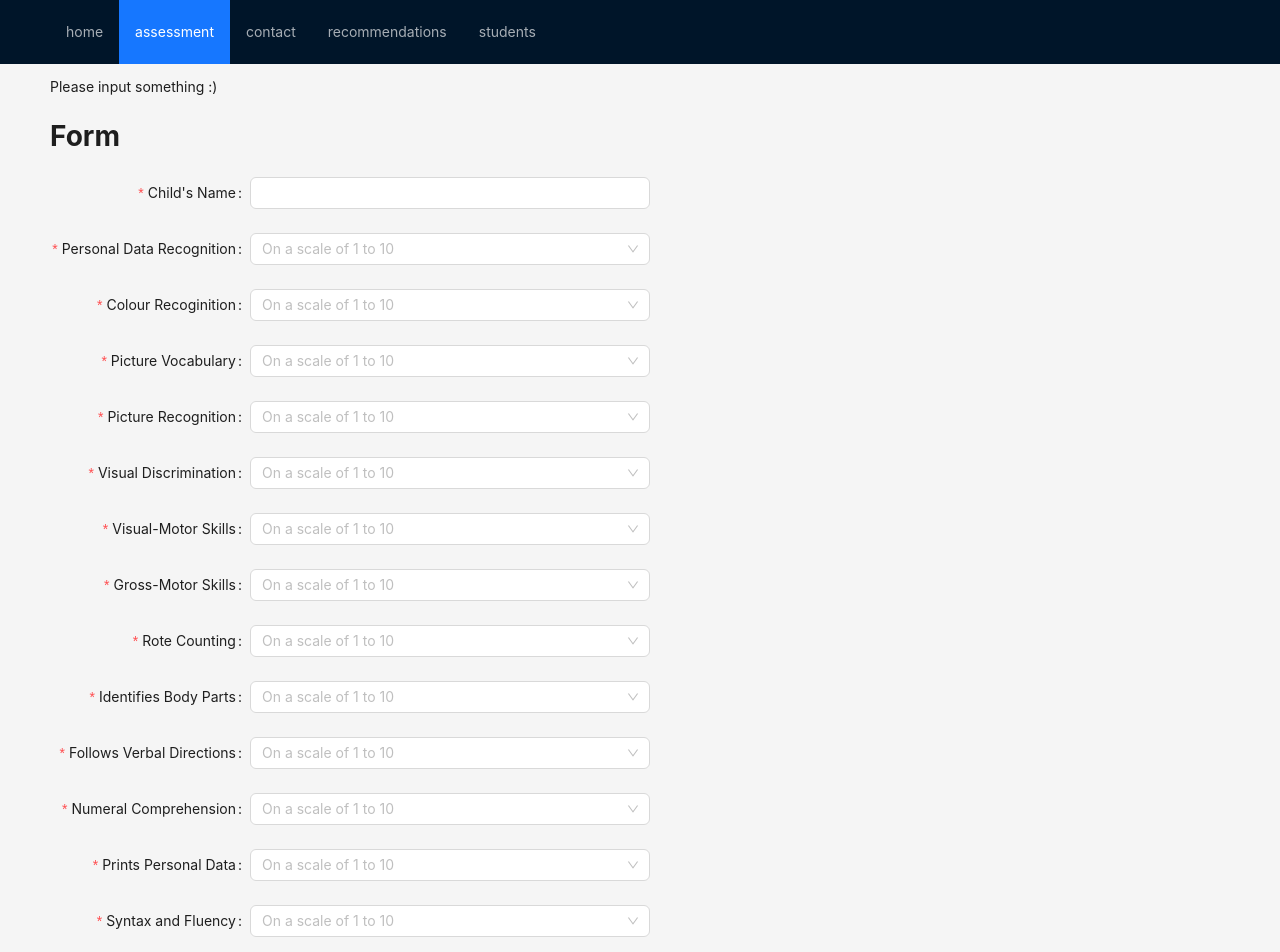
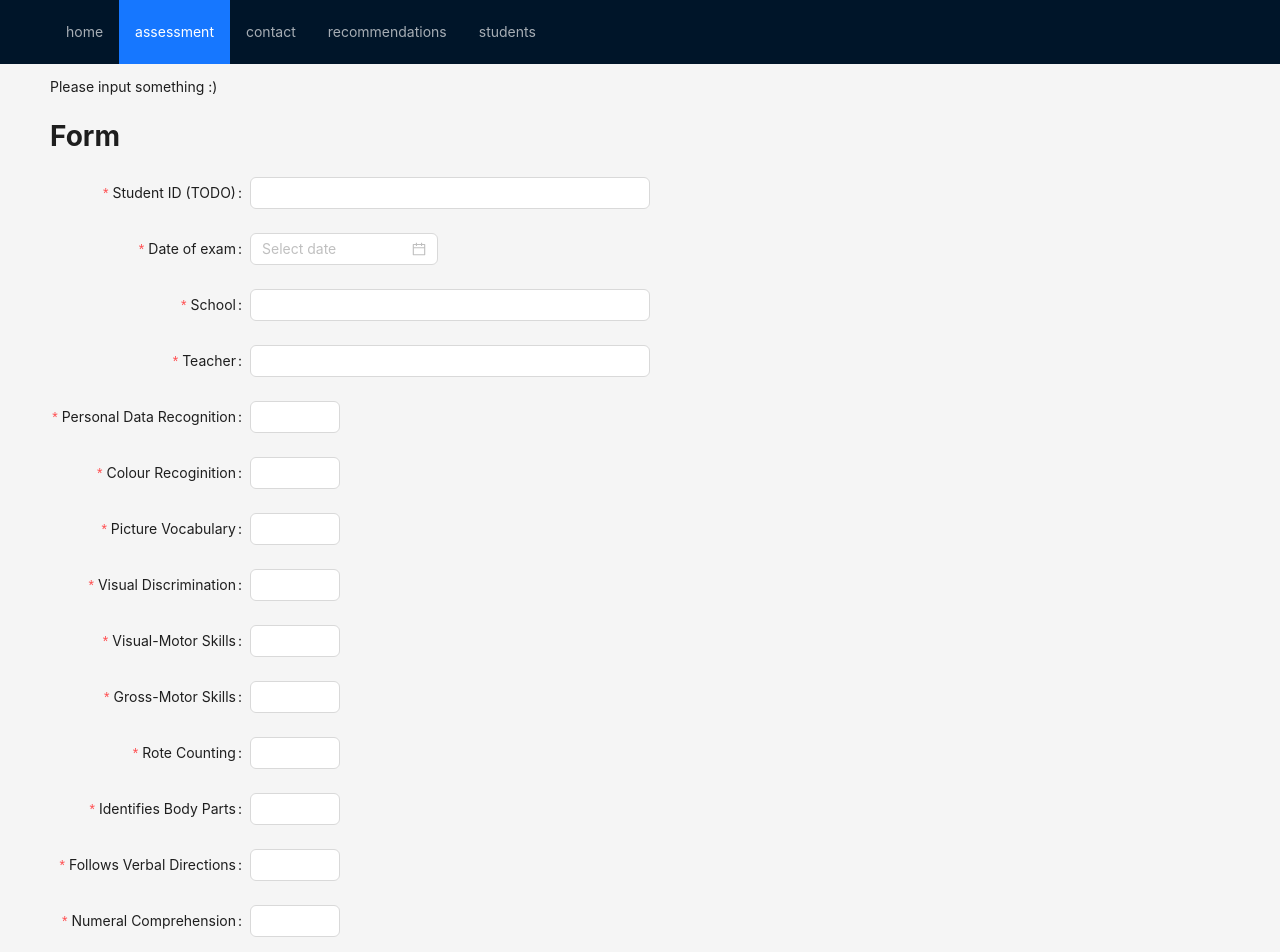
Before and after one commit to cfgcolumbus23/Team-11, a Next.js app in the folder client/: page /assessment in a window 1280 px wide. Shown: the top 952 px of the page. Built offline with nearby package versions, Linux system fonts and the light colour scheme.

Commit message:
feat(client): add assessment submission

```diff
--- a/client/app/assessment/page.js
+++ b/client/app/assessment/page.js
@@ -1,7 +1,7 @@
 "use client";
-import { Form, Input, Select, Button } from "antd"
+import { Form, Input, Select, Button, InputNumber, DatePicker } from "antd"
 import React from 'react';
-
+import axios from "axios";
 const onFinish = () => {
     console.log("You submitted succesfully!");
 }
@@ -11,7 +11,9 @@ const onFinishFailed = () => {
 export default function Assessment() {
     const formRef = React.useRef(null);
     const onFinish = (values) => {
-        axios.post("http://localhost:3001/api/student/", values);
+        axios.post("http://localhost:3001/api/rawAssessmentScores", values).then((response) => {
+            console.log("Server response " + response)
+        })
     };
     return (
         <div>
@@ -27,8 +29,8 @@ export default function Assessment() {
                 autoComplete="off">
                 <h1>Form</h1>
                 <Form.Item
-                    label="Child's Name"
-                    name="childName"
+                    label="Student ID (TODO)"
+                    name="studentId"
                     rules={[
                         {
                             required: true,
@@ -39,8 +41,44 @@ export default function Assessment() {
                     <Input />
                 </Form.Item>
                 <Form.Item
+                    label="Date of exam"
+                    name="date"
+                    rules={[
+                        {
+                            required: true,
+                            message: 'Please input the exam date',
+                        },
+                    ]}
+                >
+                    <DatePicker />
+                </Form.Item>
+                <Form.Item
+                    label="School"
+                    name="school"
+                    rules={[
+                        {
+                            required: true,
+                            message: 'Please input the name of the school',
+                        },
+                    ]}
+                >
+                    <Input />
+                </Form.Item>
+                <Form.Item
+                    label="Teacher"
+                    name="teacher"
+                    rules={[
+                        {
+                            required: true,
+                            message: 'Please input the name of the teacher',
+                        },
+                    ]}
+                >
+                    <Input />
+                </Form.Item>
+                <Form.Item
                     label="Personal Data Recognition"
-                    name="personalDataRec"
+                    name={["question_scores",0]}
                     rules={[
                         {
                             required: true,
@@ -48,18 +86,12 @@ export default function Assessment() {
                         },
                     ]}
                 >
-                    <Select placeholder="On a scale of 1 to 10">
-                        {Array.from({ length: 10 }, (_, index) => (
-                            <option key={index + 1} value={index + 1}>
-                                {index + 1}
-                            </option>
-                        ))}
-                    </Select>
+                    <InputNumber min={1} max={10} step={1} />
                 </Form.Item>
 
                 <Form.Item
                     label="Colour Recoginition"
-                    name="colourRec"
+                    name={["question_scores",1]}
                     rules={[
                         {
                             required: true,
@@ -67,18 +99,12 @@ export default function Assessment() {
                         },
                     ]}
                 >
-                    <Select placeholder="On a scale of 1 to 10">
-                        {Array.from({ length: 10 }, (_, index) => (
-                            <option key={index + 1} value={index + 1}>
-                                {index + 1}
-                            </option>
-                        ))}
-                    </Select>
+                    <InputNumber min={1} max={10} step={1}/>
                 </Form.Item>
 
                 <Form.Item
                     label="Picture Vocabulary"
-                    name="picVoc"
+                    name={["question_scores",2]}
                     rules={[
                         {
                             required: true,
@@ -86,18 +112,12 @@ export default function Assessment() {
                         },
                     ]}
                 >
-                    <Select placeholder="On a scale of 1 to 10">
-                        {Array.from({ length: 10 }, (_, index) => (
-                            <option key={index + 1} value={index + 1}>
-                                {index + 1}
-                            </option>
-                        ))}
-                    </Select>
+                    <InputNumber min={1} max={10} step={1}/>
                 </Form.Item>
 
                 <Form.Item
-                    label="Picture Recognition"
-                    name="picRec"
+                    label="Visual Discrimination"
+                    name={["question_scores",3]}
                     rules={[
                         {
                             required: true,
@@ -105,18 +125,12 @@ export default function Assessment() {
                         },
                     ]}
                 >
-                    <Select placeholder="On a scale of 1 to 10">
-                        {Array.from({ length: 10 }, (_, index) => (
-                            <option key={index + 1} value={index + 1}>
-                                {index + 1}
-                            </option>
-                        ))}
-                    </Select>
+                    <InputNumber min={1} max={10} step={1}/>
                 </Form.Item>
 
                 <Form.Item
-                    label="Visual Discrimination"
-                    name="visDisc"
+                    label="Visual-Motor Skills"
+                    name={["question_scores",4]}
                     rules={[
                         {
                             required: true,
@@ -124,18 +138,12 @@ export default function Assessment() {
                         },
                     ]}
                 >
-                    <Select placeholder="On a scale of 1 to 10">
-                        {Array.from({ length: 10 }, (_, index) => (
-                            <option key={index + 1} value={index + 1}>
-                                {index + 1}
-                            </option>
-                        ))}
-                    </Select>
+                    <InputNumber min={1} max={10} step={1}/>
                 </Form.Item>
 
                 <Form.Item
-                    label="Visual-Motor Skills"
-                    name="visMotorSkills"
+                    label="Gross-Motor Skills"
+                    name={["question_scores",5]}
                     rules={[
                         {
                             required: true,
@@ -143,18 +151,12 @@ export default function Assessment() {
                         },
                     ]}
                 >
-                    <Select placeholder="On a scale of 1 to 10">
-                        {Array.from({ length: 10 }, (_, index) => (
-                            <option key={index + 1} value={index + 1}>
-                                {index + 1}
-                            </option>
-                        ))}
-                    </Select>
+                    <InputNumber min={1} max={10} step={1}/>
                 </Form.Item>
 
                 <Form.Item
-                    label="Gross-Motor Skills"
-                    name="grossMotSkills"
+                    label="Rote Counting"
+                    name={["question_scores",6]}
                     rules={[
                         {
                             required: true,
@@ -162,18 +164,12 @@ export default function Assessment() {
                         },
                     ]}
                 >
-                    <Select placeholder="On a scale of 1 to 10">
-                        {Array.from({ length: 10 }, (_, index) => (
-                            <option key={index + 1} value={index + 1}>
-                                {index + 1}
-                            </option>
-                        ))}
-                    </Select>
+                    <InputNumber min={1} max={10} step={1}/>
                 </Form.Item>
 
                 <Form.Item
-                    label="Rote Counting"
-                    name="roteCount"
+                    label="Identifies Body Parts"
+                    name={["question_scores",7]}
                     rules={[
                         {
                             required: true,
@@ -181,18 +177,12 @@ export default function Assessment() {
                         },
                     ]}
                 >
-                    <Select placeholder="On a scale of 1 to 10">
-                        {Array.from({ length: 10 }, (_, index) => (
-                            <option key={index + 1} value={index + 1}>
-                                {index + 1}
-                            </option>
-                        ))}
-                    </Select>
+                    <InputNumber min={1} max={10} step={1}/>
                 </Form.Item>
 
                 <Form.Item
-                    label="Identifies Body Parts"
-                    name="idBodyPart"
+                    label="Follows Verbal Directions"
+                    name={["question_scores",8]}
                     rules={[
                         {
                             required: true,
@@ -200,18 +190,12 @@ export default function Assessment() {
                         },
                     ]}
                 >
-                    <Select placeholder="On a scale of 1 to 10">
-                        {Array.from({ length: 10 }, (_, index) => (
-                            <option key={index + 1} value={index + 1}>
-                                {index + 1}
-                            </option>
-                        ))}
-                    </Select>
+                    <InputNumber min={1} max={10} step={1}/>
                 </Form.Item>
 
                 <Form.Item
-                    label="Follows Verbal Directions"
-                    name="followDirec"
+                    label="Numeral Comprehension"
+                    name={["question_scores",9]}
                     rules={[
                         {
                             required: true,
@@ -219,18 +203,12 @@ export default function Assessment() {
                         },
                     ]}
                 >
-                    <Select placeholder="On a scale of 1 to 10">
-                        {Array.from({ length: 10 }, (_, index) => (
-                            <option key={index + 1} value={index + 1}>
-                                {index + 1}
-                            </option>
-                        ))}
-                    </Select>
+                    <InputNumber min={1} max={10} step={1}/>
                 </Form.Item>
 
                 <Form.Item
-                    label="Numeral Comprehension"
-                    name="numComp"
+                    label="Prints Personal Data"
+                    name={["question_scores",10]}
                     rules={[
                         {
                             required: true,
@@ -238,18 +216,12 @@ export default function Assessment() {
                         },
                     ]}
                 >
-                    <Select placeholder="On a scale of 1 to 10">
-                        {Array.from({ length: 10 }, (_, index) => (
-                            <option key={index + 1} value={index + 1}>
-                                {index + 1}
-                            </option>
-                        ))}
-                    </Select>
+                    <InputNumber min={1} max={10} step={1}/>
                 </Form.Item>
 
                 <Form.Item
-                    label="Prints Personal Data"
-                    name="printData"
+                    label="Syntax and Fluency"
+                    name={["question_scores",11]}
                     rules={[
                         {
                             required: true,
@@ -257,32 +229,25 @@ export default function Assessment() {
                         },
                     ]}
                 >
-                    <Select placeholder="On a scale of 1 to 10">
-                        {Array.from({ length: 10 }, (_, index) => (
-                            <option key={index + 1} value={index + 1}>
-                                {index + 1}
-                            </option>
-                        ))}
-                    </Select>
+                    <InputNumber min={1} max={10} step={1}/>
                 </Form.Item>
-
                 <Form.Item
-                    label="Syntax and Fluency"
-                    name="syntaxFluency"
+                    label="Observations"
+                    name="observations"
                     rules={[
                         {
                             required: true,
-                            message: 'Please select a number!',
+                            message: 'Please observations',
                         },
                     ]}
                 >
-                    <Select placeholder="On a scale of 1 to 10">
-                        {Array.from({ length: 10 }, (_, index) => (
-                            <option key={index + 1} value={index + 1}>
-                                {index + 1}
-                            </option>
-                        ))}
-                    </Select>
+                    <Input />
+                </Form.Item>
+                <Form.Item
+                    label="Recommendations"
+                    name="recommendations"
+                >
+                    <Input />
                 </Form.Item>
 
                 <Form.Item>
--- a/client/app/students/AddStudent.js
+++ b/client/app/students/AddStudent.js
@@ -19,7 +19,7 @@ export function AddStudent(){
         <Form.Item label="Last Name" name="lastName">
             <Input />
         </Form.Item>
-        <Form.Item label="Date Picker" name="DOB">
+        <Form.Item label="Date of Birth" name="DOB">
             <DatePicker/>
         </Form.Item>
         <Form.Item>
```
Also changed, not shown: client/app/page.js (+0 -31 lines).
